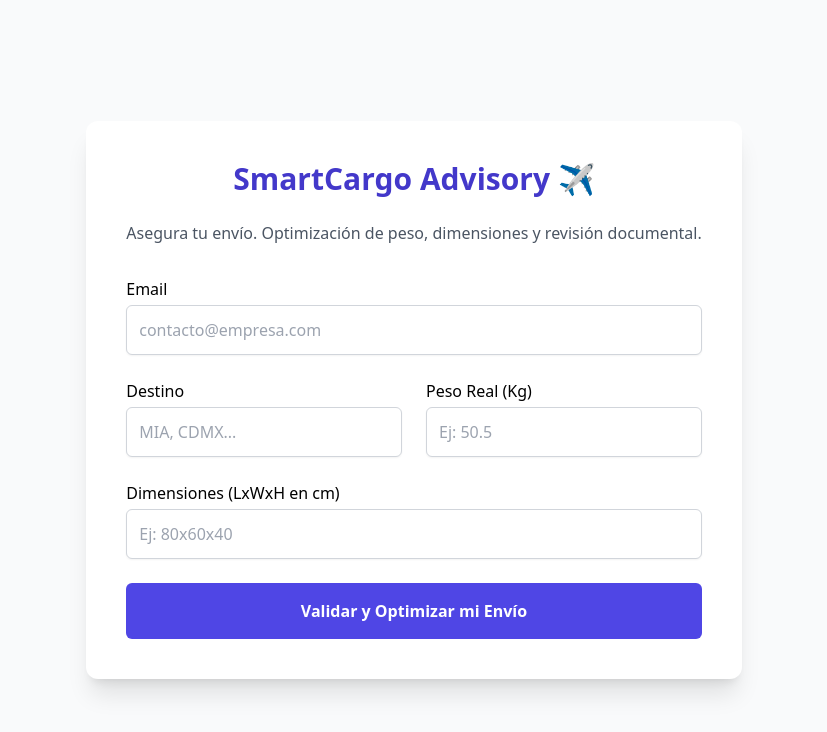
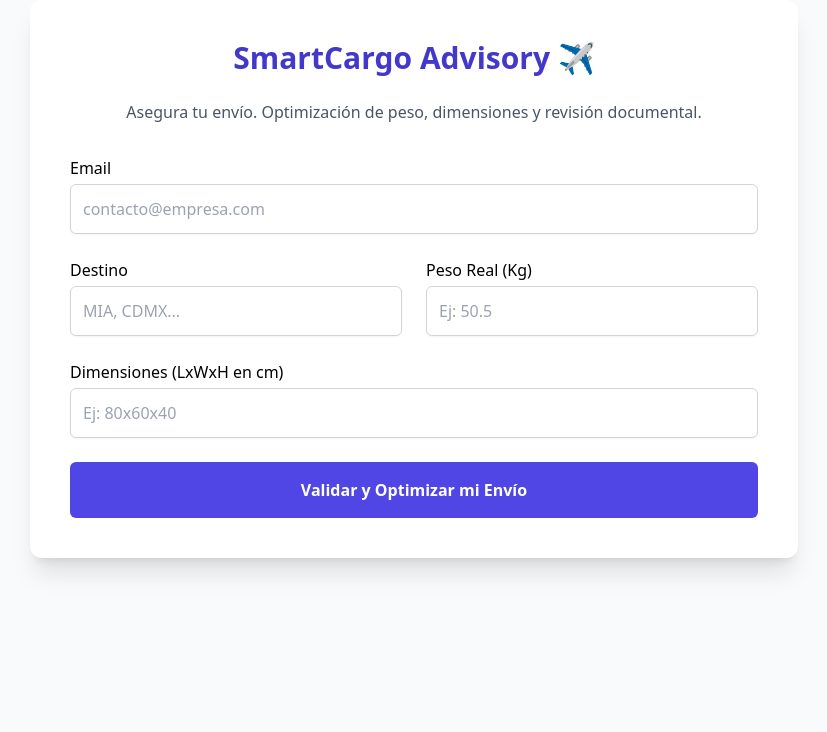
Before and after one commit to mayroga/Smartcargo-Advisory, a React (Vite) app in the folder client/: page / in a window 1280 px wide. Shown: the top 732 px of the page, without its empty margins (226-1053 px from the left). Built offline with nearby package versions, Linux system fonts and the light colour scheme.

Commit message:
Update main.jsx

```diff
--- a/client/src/main.jsx
+++ b/client/src/main.jsx
@@ -1,12 +1,9 @@
-// client/src/main.jsx
 import React from 'react';
 import ReactDOM from 'react-dom/client';
 import ShipmentForm from './components/ShipmentForm.jsx';
 
 ReactDOM.createRoot(document.getElementById('root')).render(
   <React.StrictMode>
-    <div className="min-h-screen flex items-center justify-center p-6">
-      <ShipmentForm />
-    </div>
+    <ShipmentForm />
   </React.StrictMode>
 );
```
